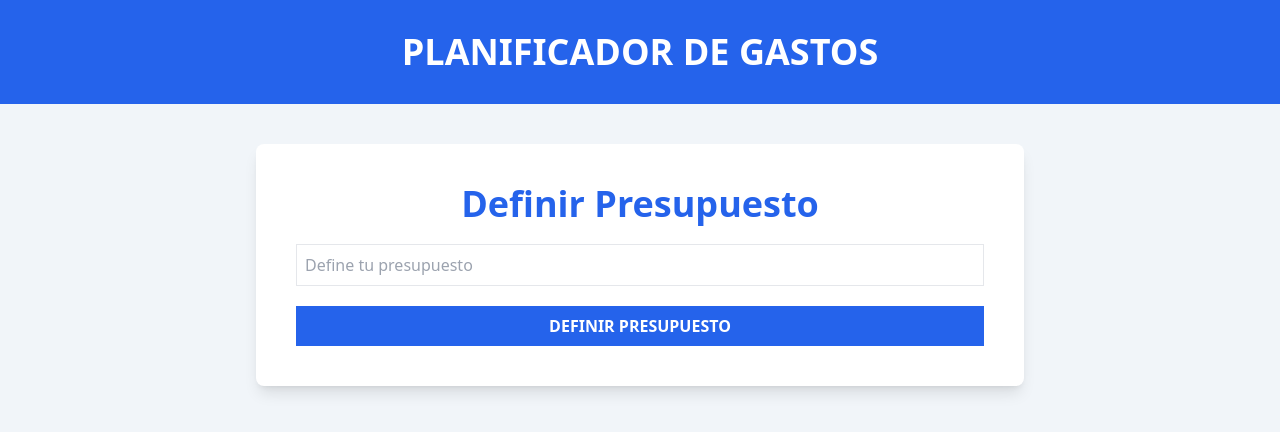
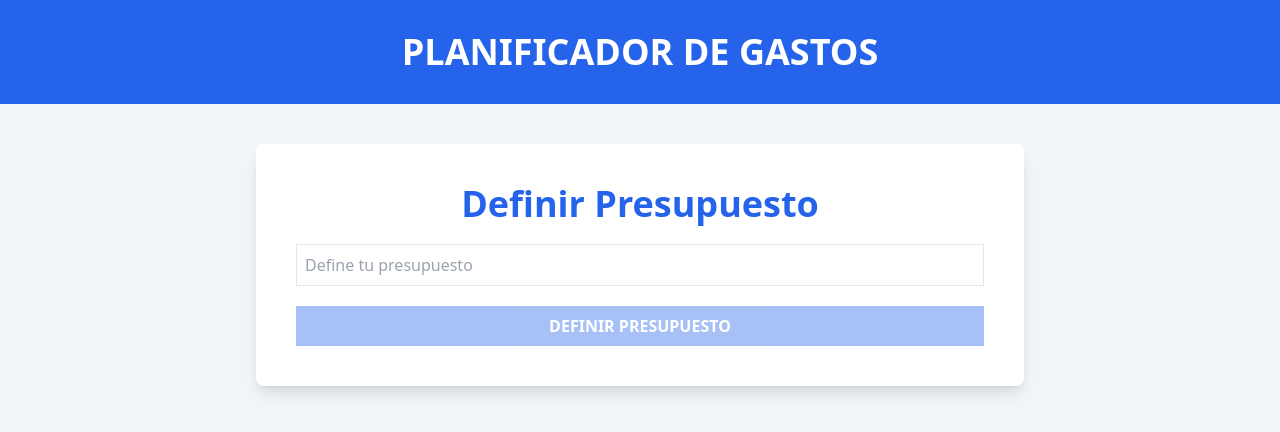
Before and after one commit to stivenjsdev/budget-manager, a React (Vite) app: page / in a window 1280 px wide. Shown: the top 432 px of the page. Built offline with nearby package versions, Linux system fonts and the light colour scheme.

Commit message:
feat: validate budget

```diff
--- a/src/components/BudgetForm.tsx
+++ b/src/components/BudgetForm.tsx
@@ -1,12 +1,20 @@
-import { ChangeEvent, useState } from "react";
+import { ChangeEvent, useMemo, useState } from "react";
 
 function BudgetForm() {
-  const [budget, setBudget] = useState<string | number>("");
+  const [budget, setBudget] = useState<number | string>("");
 
   const handleChange = (e: ChangeEvent<HTMLInputElement>) => {
     const value = e.target.valueAsNumber;
-    setBudget(value ? value : "");
+    setBudget(!isNaN(value) ? value : "");
   };
+
+  const isValid = useMemo(() => {
+    return typeof budget === "number"
+      ? isNaN(budget) || budget <= 0
+        ? false
+        : true
+      : false;
+  }, [budget]);
 
   return (
     <form className="space-y-5">
@@ -32,7 +40,8 @@ function BudgetForm() {
       <input
         type="submit"
         value="Definir Presupuesto"
-        className="bg-blue-600 hover:bg-blue-700 cursor-pointer w-full p-2 text-white font-black uppercase"
+        className="bg-blue-600 hover:bg-blue-700 cursor-pointer w-full p-2 text-white font-black uppercase disabled:opacity-40"
+        disabled={!isValid}
       />
     </form>
   );
```
